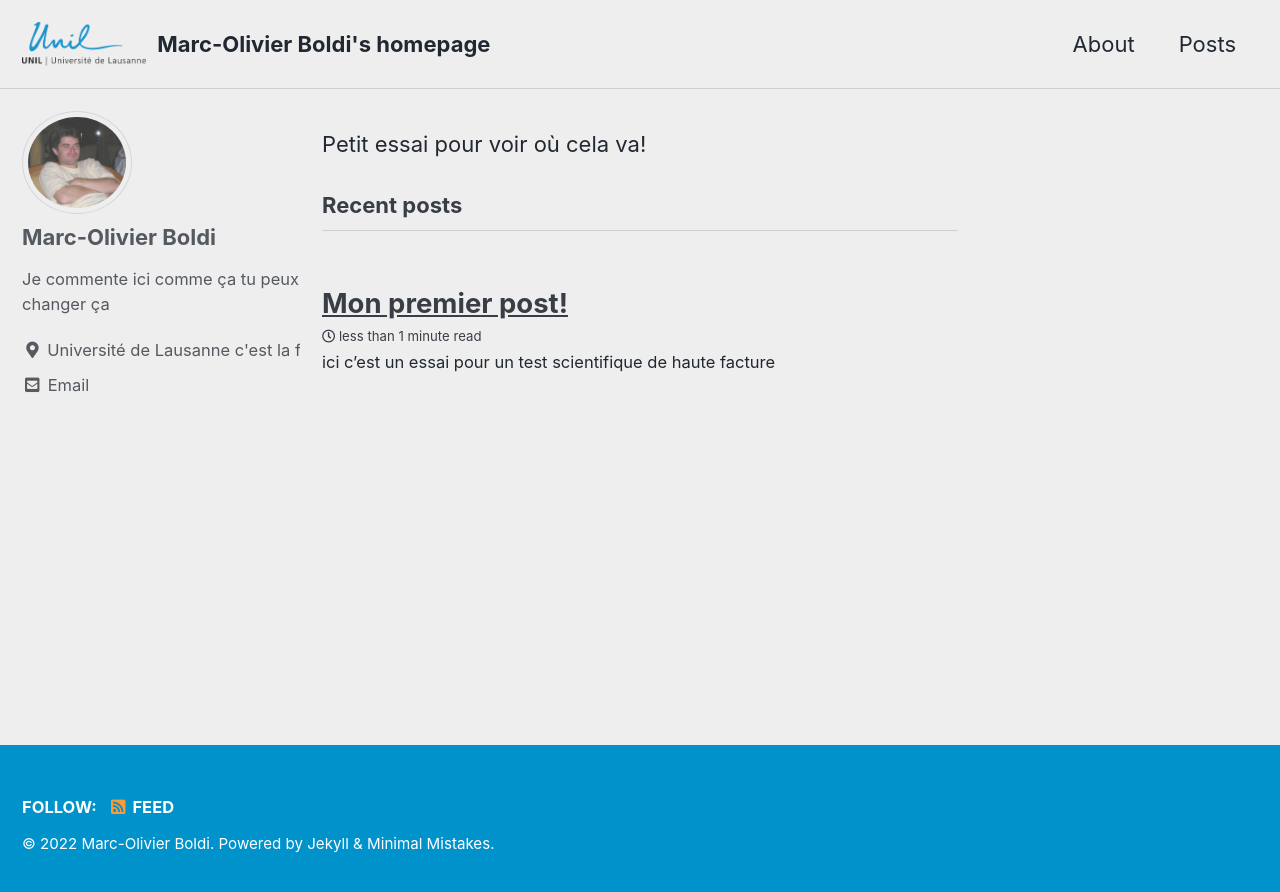
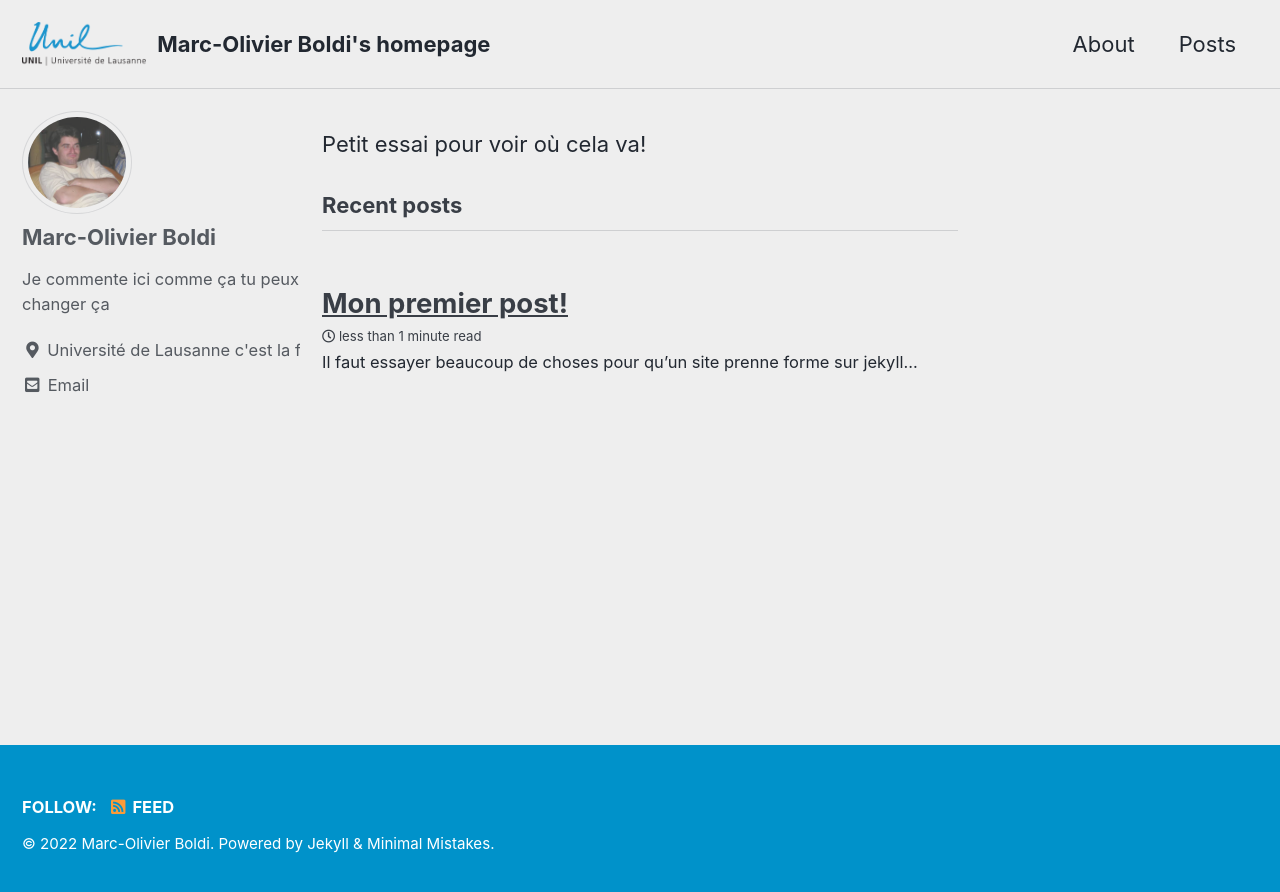
Before and after one commit to marcoboldi/marcoboldi.github.io, a Jekyll site: the page built from index.html, in a window 1280 px wide. Shown: the top 892 px of the page. Built offline with Jekyll 4.4.1, drawn with Linux system fonts in a browser that asks for light colours; cached includes are drawn as plain includes; the list of posts is cut into pages by our own code.

Commit message:
Update 2020-08-18-mon.premier.post.md

```diff
--- a/_posts/2020-08-18-mon.premier.post.md
+++ b/_posts/2020-08-18-mon.premier.post.md
@@ -3,4 +3,8 @@
 layout: post
 ---
 
+# Il faut essayer
+## beaucoup de choses pour qu'un
+### site prenne forme sur jekyll...
+
 ici c'est un essai pour un test scientifique de haute facture
```
